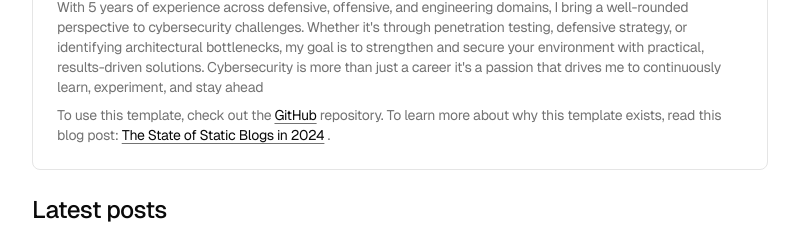
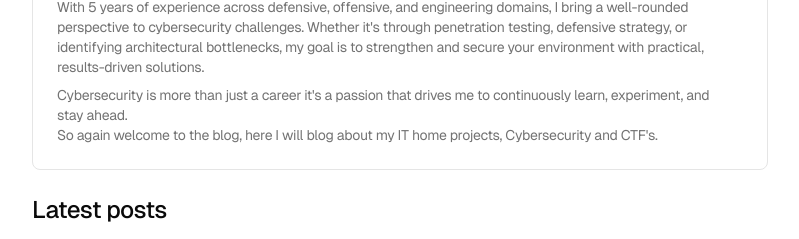
Before and after one commit to JeiPii/JeiPii.github.io, an Astro site: page / in a window 1280 px wide. Shown: the part 162-401 px from the top of the page, without its empty margins (240-1039 px from the left). Built offline with nearby package versions, Linux system fonts and the light colour scheme; Astro itself is replaced by a stand-in of ours; some packages are replaced by stand-ins of ours.

Commit message:
Update index.astro

```diff
--- a/src/pages/index.astro
+++ b/src/pages/index.astro
@@ -20,21 +20,12 @@ const blog = await getRecentPosts(SITE.featuredPostCount)
       <div class="p-6 pt-0">
         <p class="text-muted-foreground mb-2 text-sm">
            With 5 years of experience across defensive, offensive, and engineering domains, I bring a well-rounded perspective to cybersecurity challenges. Whether it's through penetration testing, defensive strategy, or identifying architectural bottlenecks, my goal is to strengthen and secure your environment with practical, results-driven solutions.
-
-Cybersecurity is more than just a career it's a passion that drives me to continuously learn, experiment, and stay ahead
         </p>
         <p class="text-muted-foreground text-sm">
-          To use this template, check out the <Link
-            href="https://github.com/jktrn/astro-erudite"
-            class="text-foreground"
-            underline
-            external>GitHub</Link
-          > repository. To learn more about why this template exists, read this blog
-          post: <Link
-            href="/blog/the-state-of-static-blogs"
-            class="text-foreground"
-            underline>The State of Static Blogs in 2024</Link
-          >.
+        Cybersecurity is more than just a career it's a passion that drives me to continuously learn, experiment, and stay ahead.
+        </p>
+         <p class="text-muted-foreground text-sm">
+    So again welcome to the blog, here I will blog about my IT home projects, Cybersecurity and CTF's.
         </p>
       </div>
     </div>
```
